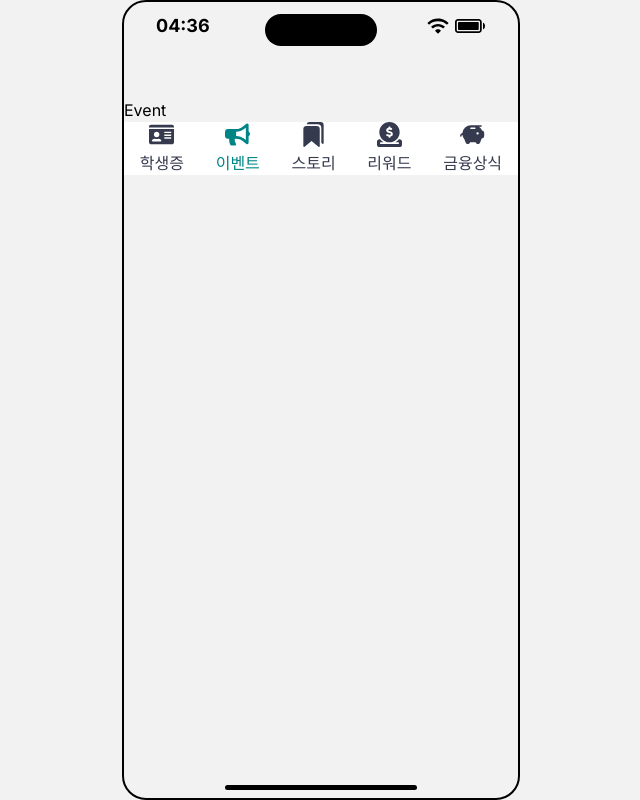
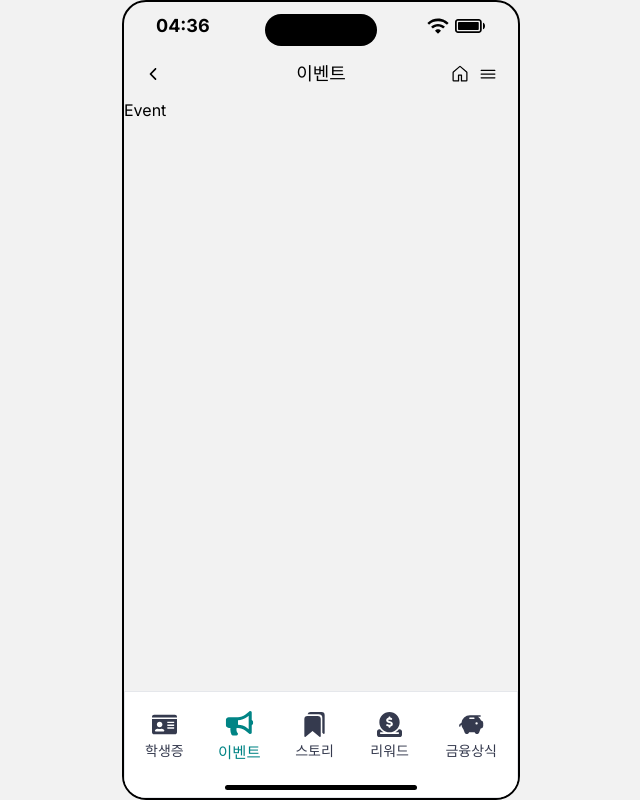
Before and after one commit to the-young-hana/theYoungHana-frontend, a React (Vite) app: page /event in a window 1280 px wide. Shown: the whole page, without its empty margins (319-959 px from the left). Built offline with nearby package versions, Linux system fonts and the light colour scheme.

Commit message:
🐛 topbar, navigationbar 수정

```diff
--- a/src/components/common/NavigationBar.tsx
+++ b/src/components/common/NavigationBar.tsx
@@ -8,13 +8,14 @@ import { Link, useLocation } from "react-router-dom";
 export const NavigationBar = () => {
   const location = useLocation();
   return (
-    <div className="sticky bottom-0 flex w-iPhone justify-around bg-white">
+    <div className="absolute left-0 bottom-0 ">
+      <div className="flex w-iPhone justify-between bg-white px-5 pb-9 pt-5 -2xl border border-t">
         <Link to="/studentCard">
           <div
             className={cn(
-            "flex flex-col gap-1 justify-center items-center font-semibold ",
+              "flex flex-col gap-1 justify-center items-center font-semibold text-sm",
               location.pathname.includes("student")
-              ? " text-hanaGreen"
+                ? " text-hanaGreen scale-110"
                 : " text-dark",
             )}
           >
@@ -25,9 +26,9 @@ export const NavigationBar = () => {
         <Link to="/event">
           <div
             className={cn(
-            "flex flex-col gap-1 justify-center items-center font-semibold ",
+              "flex flex-col gap-1 justify-center items-center font-semibold text-sm",
               location.pathname.includes("event")
-              ? " text-hanaGreen"
+                ? " text-hanaGreen scale-110"
                 : " text-dark",
             )}
           >
@@ -38,9 +39,9 @@ export const NavigationBar = () => {
         <Link to="/story">
           <div
             className={cn(
-            "flex flex-col gap-1 justify-center items-center font-semibold ",
+              "flex flex-col gap-1 justify-center items-center font-semibold text-sm",
               location.pathname.includes("story")
-              ? " text-hanaGreen"
+                ? " text-hanaGreen scale-110"
                 : " text-dark",
             )}
           >
@@ -51,9 +52,9 @@ export const NavigationBar = () => {
         <Link to="/reward">
           <div
             className={cn(
-            "flex flex-col gap-1 justify-center items-center font-semibold ",
+              "flex flex-col gap-1 justify-center items-center font-semibold text-sm",
               location.pathname.includes("reward")
-              ? " text-hanaGreen"
+                ? " text-hanaGreen scale-110"
                 : " text-dark",
             )}
           >
@@ -64,9 +65,9 @@ export const NavigationBar = () => {
         <Link to="/knowledge">
           <div
             className={cn(
-            "flex flex-col gap-1 justify-center items-center font-semibold ",
+              "flex flex-col gap-1 justify-center items-center font-semibold text-sm",
               location.pathname.includes("knowledge")
-              ? " text-hanaGreen"
+                ? " text-hanaGreen scale-110"
                 : " text-dark",
             )}
           >
@@ -75,5 +76,6 @@ export const NavigationBar = () => {
           </div>
         </Link>
       </div>
+    </div>
   );
 };
--- a/src/components/common/TopBar.tsx
+++ b/src/components/common/TopBar.tsx
@@ -1,22 +1,30 @@
 import { FC } from "react";
 import { IoIosArrowBack, IoIosMenu } from "react-icons/io";
 import { GoHome } from "react-icons/go";
+import { useNavigate } from "react-router-dom";
 
 interface IProps {
   title?: string;
   isBack?: boolean;
+  path?: string;
 }
 
-export const TopBar: FC<IProps> = ({ title = "", isBack = true }) => {
+export const TopBar: FC<IProps> = ({
+  title = "",
+  isBack = true,
+  path = "/",
+}) => {
+  const navigate = useNavigate();
+
   return (
-    <div className="sticky top-0 flex justify-between items-center px-5 w-iPhone h-12 ">
+    <div className="absolute left-0 top-12 flex justify-between items-center px-5 w-iPhone h-12">
       {isBack && (
-        <div>
-          <IoIosArrowBack size={15} />
+        <div onClick={() => navigate(path)} className="cursor-pointer z-10">
+          <IoIosArrowBack size={18} />
         </div>
       )}
 
-      <div className="absolute flex w-full justify-center text-xl font-bold">
+      <div className="absolute left-0 flex w-full justify-center items-center text-lg font-bold">
         {title}
       </div>
       <div className="flex gap-2">
--- a/src/pages/event/Event.tsx
+++ b/src/pages/event/Event.tsx
@@ -1,8 +1,10 @@
 import { NavigationBar } from "../../components/common/NavigationBar";
+import { TopBar } from "../../components/common/TopBar";
 
 export const Event = () => {
   return (
-    <div>
+    <div className="h-iPhone">
+      <TopBar title="이벤트" />
       Event
       <NavigationBar />
     </div>
--- a/src/pages/reward/Reward.tsx
+++ b/src/pages/reward/Reward.tsx
@@ -1,8 +1,10 @@
 import { NavigationBar } from "../../components/common/NavigationBar";
+import { TopBar } from "../../components/common/TopBar";
 
 export const Reward = () => {
   return (
     <div>
+      <TopBar title="리워드" />
       Reward
       <NavigationBar />
     </div>
--- a/src/pages/story/Story.tsx
+++ b/src/pages/story/Story.tsx
@@ -1,8 +1,10 @@
 import { NavigationBar } from "../../components/common/NavigationBar";
+import { TopBar } from "../../components/common/TopBar";
 
 export const Story = () => {
   return (
     <div>
+      <TopBar title="스토리" />
       Story
       <NavigationBar />
     </div>
--- a/src/pages/studentCard/StudentCard.tsx
+++ b/src/pages/studentCard/StudentCard.tsx
@@ -1,8 +1,10 @@
 import { NavigationBar } from "../../components/common/NavigationBar";
+import { TopBar } from "../../components/common/TopBar";
 
 export const StudentCard = () => {
   return (
     <div>
+      <TopBar title="더영하나" />
       StudentCard
       <NavigationBar />
     </div>
```
Lines whose indentation alone changed are shown as unchanged.
